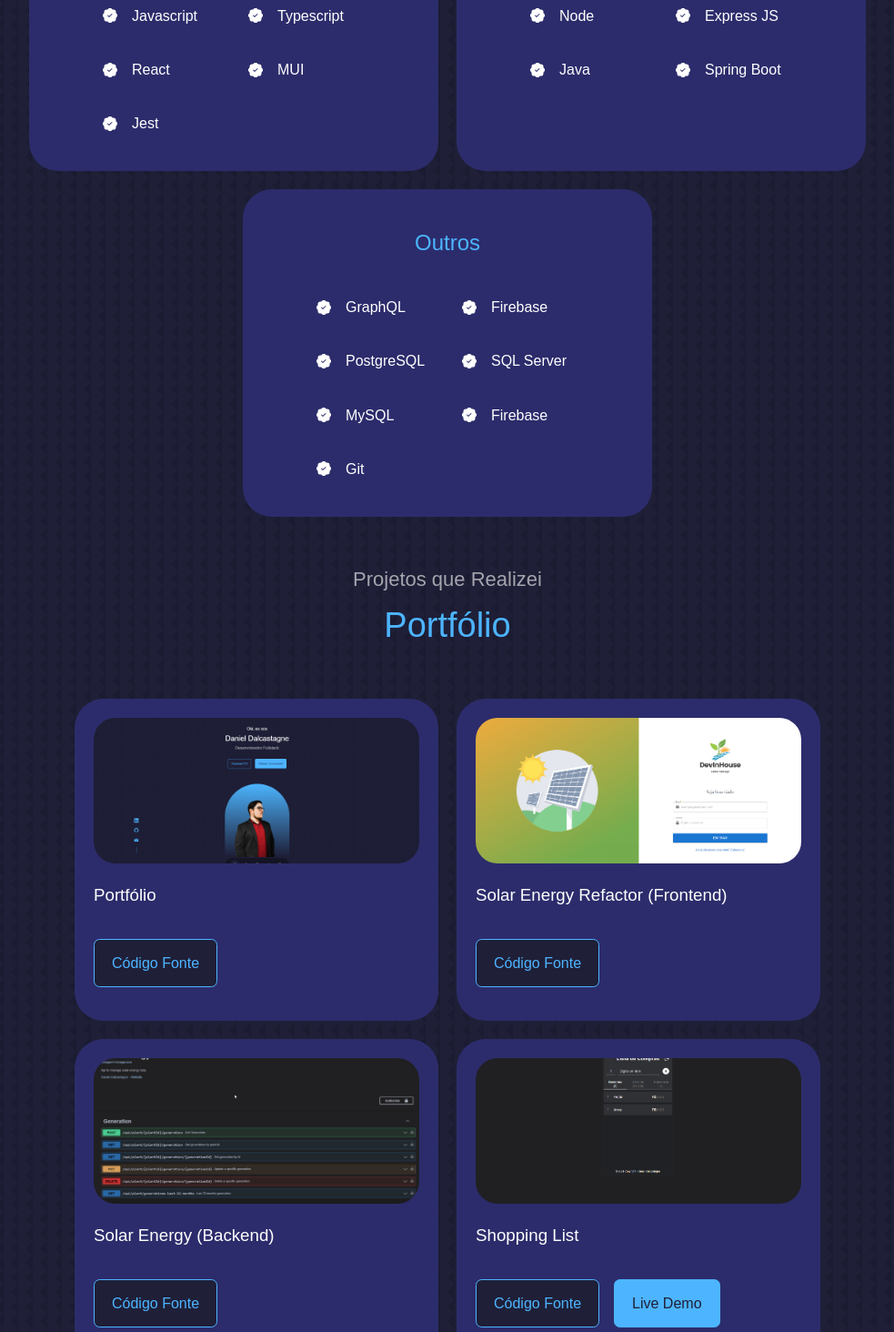
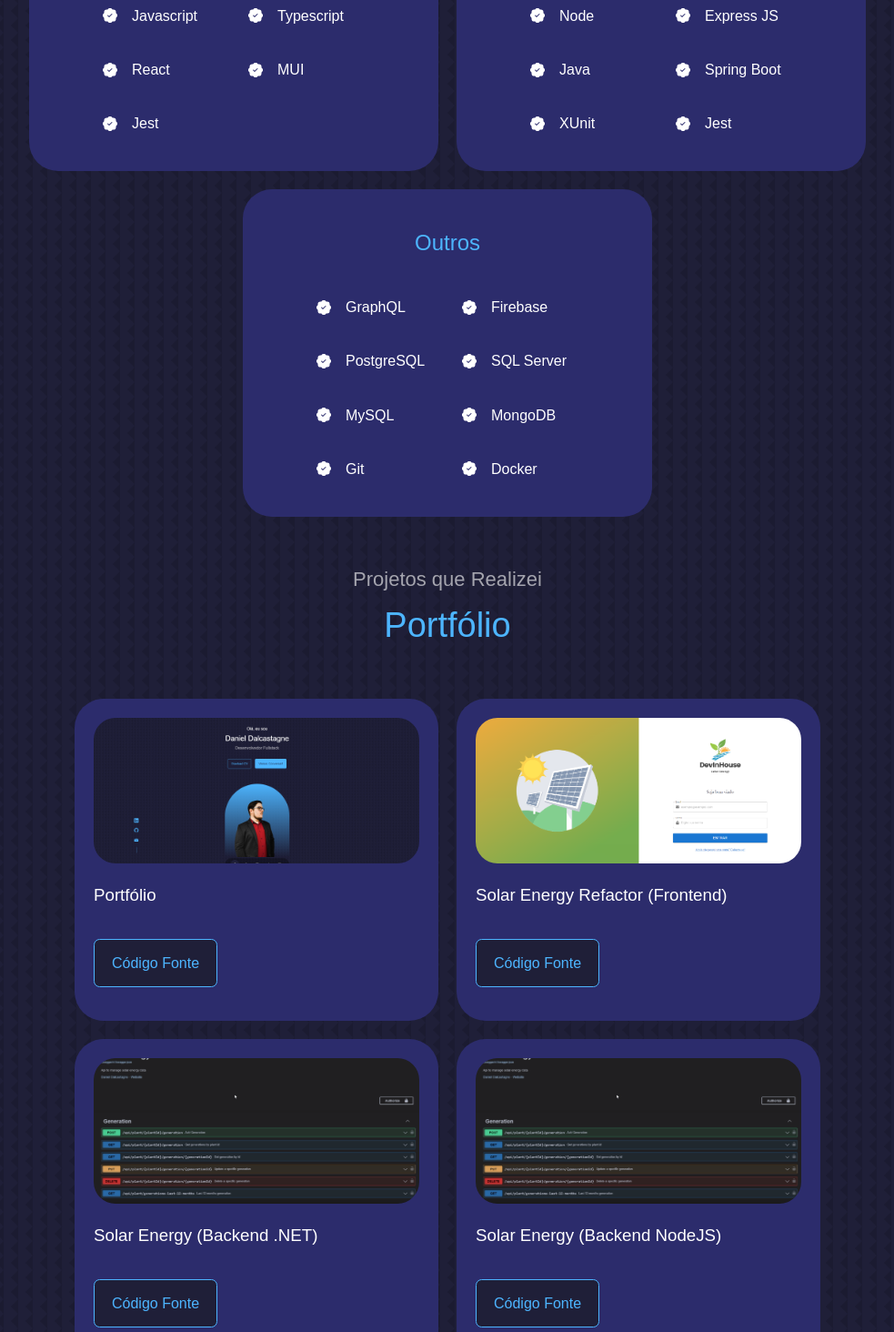
Before and after one commit to dalcastagned/portfolio, a React (Create React App) app: page / in a window 1280 px wide. Shown: the part 1900-3364 px from the top of the page at 91% size, without its empty margins (148-1131 px from the left). Built offline with nearby package versions, Linux system fonts and the light colour scheme.

Commit message:
feat: add more techs

```diff
--- a/src/components/Skills/index.jsx
+++ b/src/components/Skills/index.jsx
@@ -68,6 +68,14 @@ function Skills() {
               <BsPatchCheckFill />
               <h4>Spring Boot</h4>
             </article>
+            <article>
+              <BsPatchCheckFill />
+              <h4>XUnit</h4>
+            </article>
+            <article>
+              <BsPatchCheckFill />
+              <h4>Jest</h4>
+            </article>
           </S.SkillsContent>
         </S.Skills>
         <S.Skills>
@@ -95,11 +103,15 @@ function Skills() {
             </article>
             <article>
               <BsPatchCheckFill />
-              <h4>Firebase</h4>
+              <h4>MongoDB</h4>
             </article>
             <article>
               <BsPatchCheckFill />
               <h4>Git</h4>
+            </article>
+            <article>
+              <BsPatchCheckFill />
+              <h4>Docker</h4>
             </article>
           </S.SkillsContent>
         </S.Skills>
--- a/src/data.js
+++ b/src/data.js
@@ -13,16 +13,15 @@ export const Data = [
   },
   {
     id: 3,
-    title: 'Solar Energy (Backend)',
+    title: 'Solar Energy (Backend .NET)',
     image: '/img/portfolio/solar-energyr-backend.png',
     github: 'https://github.com/dalcastagned/solar-energy-backend',
   },
   {
     id: 4,
-    title: 'Shopping List',
-    image: '/img/portfolio/shopping-list.png',
-    github: 'https://github.com/dalcastagned/shopping-list-app',
-    demo: 'https://listaparacompras.vercel.app/',
+    title: 'Solar Energy (Backend NodeJS)',
+    image: '/img/portfolio/solar-energyr-backend.png',
+    github: 'https://github.com/dalcastagned/solar-energy-backend-node',
   },
   {
     id: 5,
```
